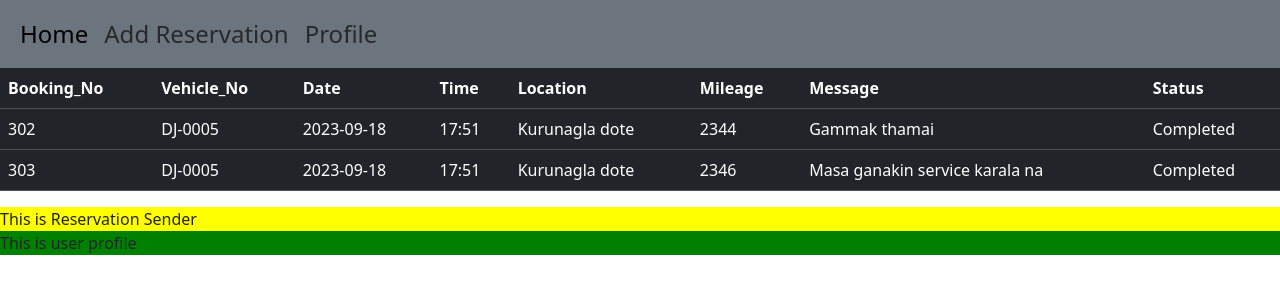
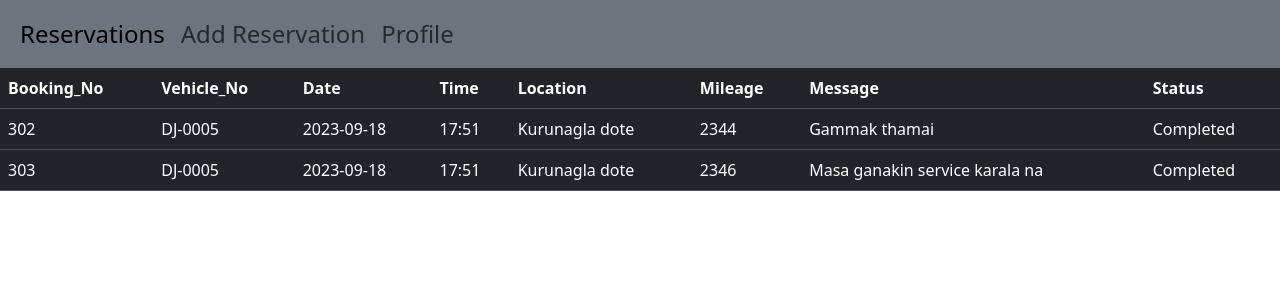
Before and after one commit to Hiransanjeewa/Vehicle-Service-Reservator, a React (Create React App) app in the folder vehicle-service-frontend/: page / in a window 1280 px wide. Shown: the top 300 px of the page. Built offline with nearby package versions, Linux system fonts and the light colour scheme.

Commit message:
SPA page state management scripts added

```diff
--- a/vehicle-service-frontend/src/Home.js
+++ b/vehicle-service-frontend/src/Home.js
@@ -1,5 +1,5 @@
 
-import React from 'react';
+import React, { useState } from 'react';
 import Header from './components/header';
 import "bootstrap/dist/css/bootstrap.min.css";
 import Reservation from './components/reservations';
@@ -10,18 +10,26 @@ import UserProfile from './components/userProfile';
 
 export default function Home() {
 
-    return(
-        <div className='maindiv'>
 
-                   <Header/>
-                   <Reservation/>
-                   <ReservationSender/>
-                   <UserProfile/>
+        const [selectedComponent, setSelectedComponent] = useState('Reservation');
 
+        const renderComponent = () => {
+            switch (selectedComponent) {
+                case 'Reservation':
+                    return <Reservation />;
+                case 'ReservationSender':
+                    return <ReservationSender />;
+                case 'UserProfile':
+                    return <UserProfile />;
+                default:
+                    return <Reservation />; // Default to Reservation if the state is invalid.
+            }
+        };
 
-
-
-        </div>
-    )
-
-}
+        return (
+            <div className='maindiv'>
+                <Header setSelectedComponent={setSelectedComponent} />
+                {renderComponent()}
+            </div>
+        );
+    }
--- a/vehicle-service-frontend/src/components/header.js
+++ b/vehicle-service-frontend/src/components/header.js
@@ -4,7 +4,7 @@ import "bootstrap/dist/js/bootstrap.bundle.min";
 import "./header.css"
 
 
-export default function Home() {
+export default function Home({ setSelectedComponent }) {
   return (
 
 
@@ -14,13 +14,13 @@ export default function Home() {
     <div class="collapse navbar-collapse" id="navbarSupportedContent">
       <ul class="navbar-nav me-auto mb-2 mb-lg-0">
         <li class="nav-item">
-          <a class="nav-link active" aria-current="page" href="https://hiransanjeewa.live">Home</a>
+          <button class="nav-link active" aria-current="page" onClick={() => setSelectedComponent('Reservation')}>Reservations</button>
         </li>
         <li class="nav-item">
-          <a class="nav-link" href="https://hiransanjeewa.live">Add Reservation</a>
+          <button class="nav-link" onClick={() => setSelectedComponent('ReservationSender')}>Add Reservation</button>
         </li>
         <li class="nav-item">
-          <a class="nav-link" href="https://hiransanjeewa.live">Profile</a>
+          <button class="nav-link" onClick={() => setSelectedComponent('UserProfile')}>Profile</button>
         </li>
 
       </ul>
--- a/vehicle-service-frontend/src/components/reservationSender.js
+++ b/vehicle-service-frontend/src/components/reservationSender.js
@@ -3,12 +3,57 @@
 export default function ReservationSender() {
     const style = {
         maindiv:{
-           backgroundColor: "yellow"
+           backgroundColor: "dark"
         }
     }
     return (
       <div style={style.maindiv}>
-      This is Reservation Sender
+       <form>
+  <div class="form-row">
+    <div class="form-group col-md-6">
+      <label for="inputEmail4">Email</label>
+      <input type="email" class="form-control" id="inputEmail4" placeholder="Email" />
+    </div>
+    <div class="form-group col-md-6">
+      <label for="inputPassword4">Password</label>
+      <input type="password" class="form-control" id="inputPassword4" placeholder="Password" />
+    </div>
+  </div>
+  <div class="form-group">
+    <label for="inputAddress">Address</label>
+    <input type="text" class="form-control" id="inputAddress" placeholder="1234 Main St" />
+  </div>
+  <div class="form-group">
+    <label for="inputAddress2">Address 2</label>
+    <input type="text" class="form-control" id="inputAddress2" placeholder="Apartment, studio, or floor" />
+  </div>
+  <div class="form-row">
+    <div class="form-group col-md-6">
+      <label for="inputCity">City</label>
+      <input type="text" class="form-control" id="inputCity" />
+    </div>
+    <div class="form-group col-md-4">
+      <label for="inputState">State</label>
+      <select id="inputState" class="form-control">
+        <option selected>Choose...</option>
+        <option>...</option>
+      </select>
+    </div>
+    <div class="form-group col-md-2">
+      <label for="inputZip">Zip</label>
+      <input type="text" class="form-control" id="inputZip" />
+    </div>
+  </div>
+  <div class="form-group">
+    <div class="form-check">
+      <input class="form-check-input" type="checkbox" id="gridCheck" />
+      <label class="form-check-label" for="gridCheck">
+        Check me out
+      </label>
+    </div>
+  </div>
+  <button type="submit" class="btn btn-primary">Sign in</button>
+</form>
       </div>
     );
 }
```
